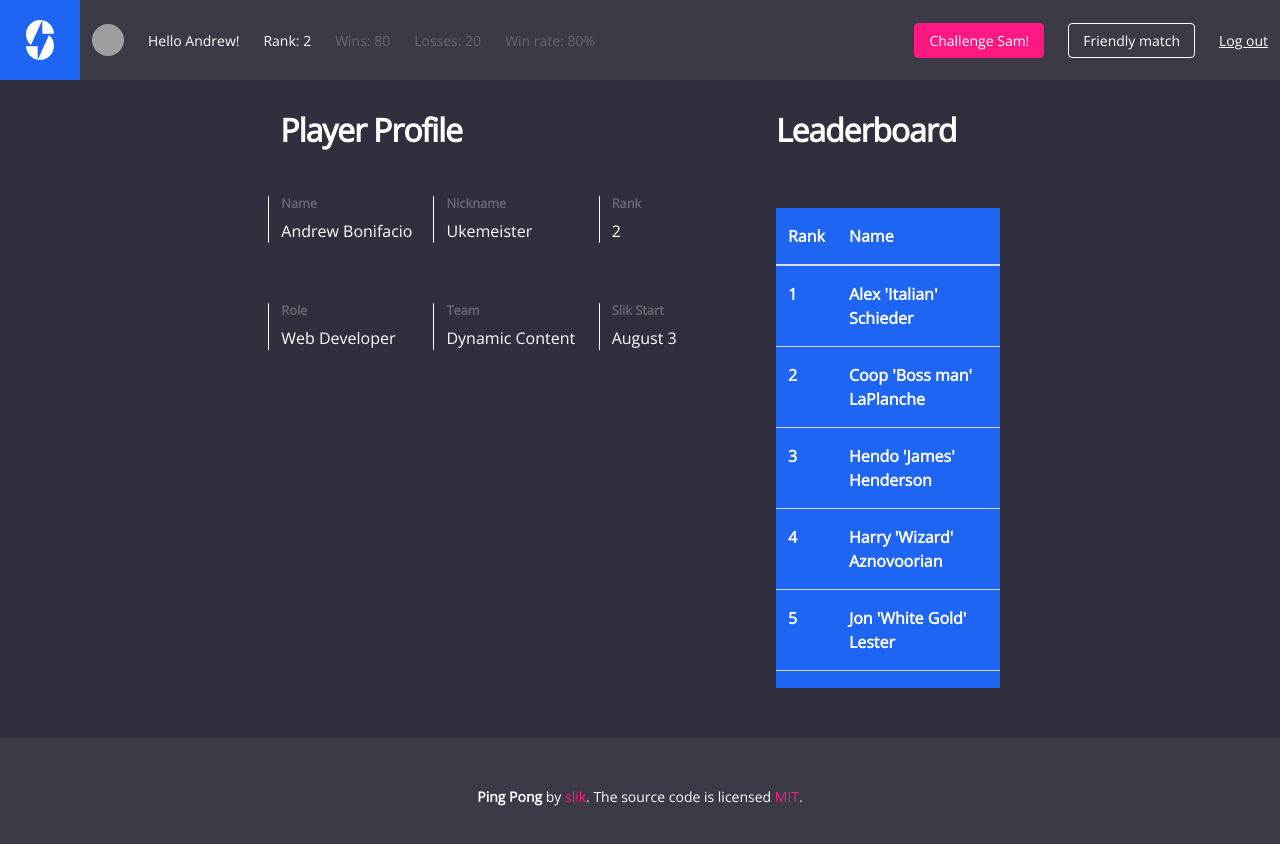
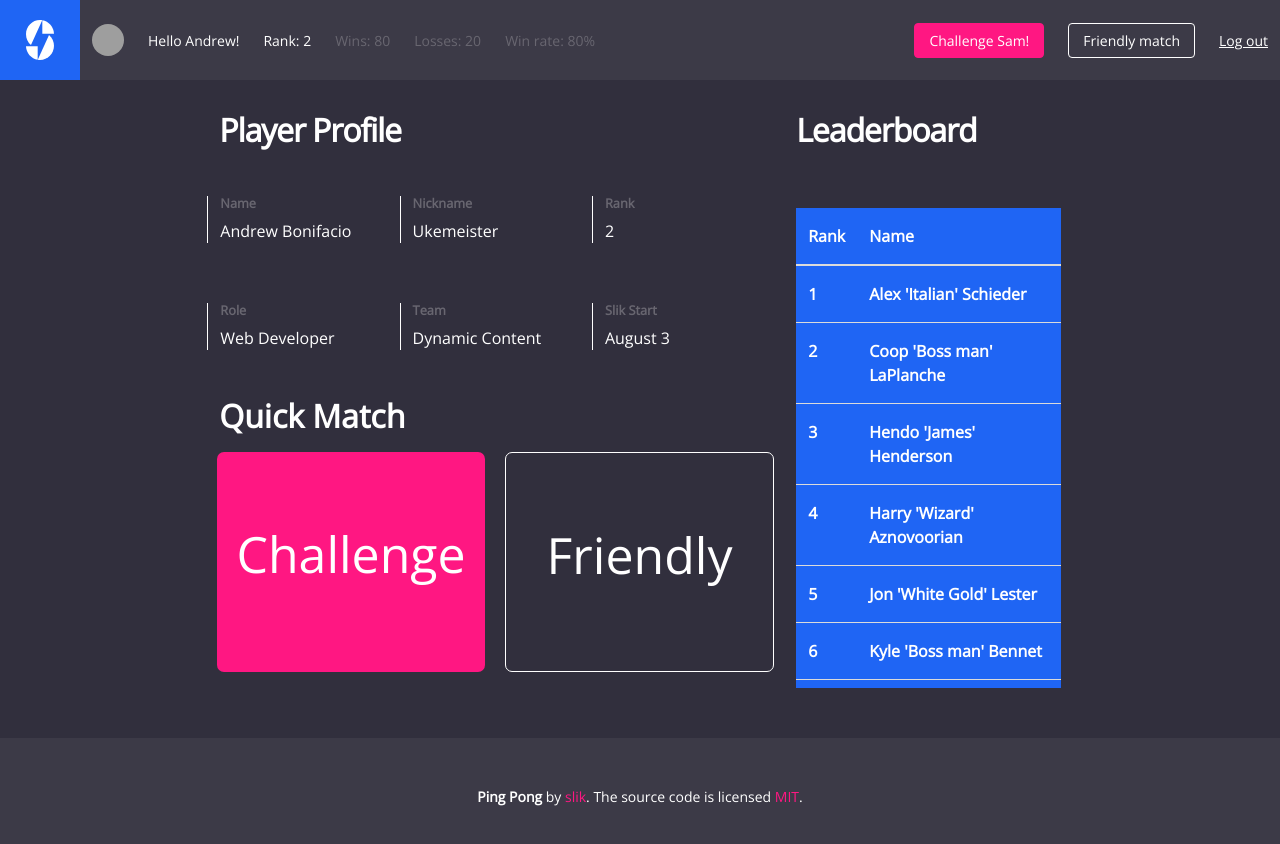
Before and after one commit to andrewslik/pingpongslik, a Vue app: page / in a window 1280 px wide. Shown: the top 844 px of the page. Built offline with nearby package versions, Linux system fonts and the light colour scheme; grey boxes are pictures that could not be loaded.

Commit message:
added buttons

```diff
--- a/src/components/Hero.vue
+++ b/src/components/Hero.vue
@@ -6,6 +6,7 @@
                     <div class="content">
                         <h1>Player Profile</h1>
                         <app-profile></app-profile>
+                        <app-quickgame></app-quickgame>
                     </div>
                 </div>
 
--- /dev/null
+++ b/src/components/QuickGame.vue
@@ -0,0 +1,66 @@
+<template>
+    <div>
+        <h1>Quick Match</h1>
+        <div class="columns">
+
+            <div class="column play">
+                <p>Challenge</p>
+            </div>
+            <div class="column challenge">
+                <p>Friendly</p>
+            </div>
+        </div>
+    </div>
+</template>
+
+<script>
+export default {
+
+}
+</script>
+
+<style lang="scss" scoped>
+h1 {
+    margin-top: 60px;
+    margin-bottom: 30px;
+    color: #fff;
+}
+p {
+    color: #fff;
+}
+.play, .challenge {
+    width: 90%;
+    height: 220px;
+    border-radius: 7px;
+    background: #FF1782;
+    margin: 0 10px;
+    p {
+        /* position: relative; */
+        /* top: 0; */
+        /* left: 0; */
+        /* right: 0; */
+        /* bottom: 0; */
+        /* height: 198px; */
+        margin: auto;
+        width: 100%;
+        text-align: center;
+        font-size: 50px;
+        line-height: 180px;
+    }
+}
+.challenge {
+    background: transparent;
+    border: 1px solid #fff;
+    &:hover {
+        background: #fff;
+        p {
+            color: #000;
+        }
+    }
+}
+.play {
+    &:hover {
+        background: #ec5199;
+    }
+}
+</style>
--- a/src/main.js
+++ b/src/main.js
@@ -11,6 +11,7 @@ import Footer from './components/shared/Footer.vue'
 import Hero from './components/Hero.vue'
 import Leaderboard from './components/Leaderboard.vue'
 import Profile from './components/Profile.vue'
+import QuickGame from './components/QuickGame.vue'
 
 Vue.config.productionTip = false
 Vue.component('app-nav', Nav)
@@ -20,6 +21,7 @@ Vue.component('app-footer', Footer)
 Vue.component('app-hero', Hero)
 Vue.component('app-leaderboard', Leaderboard)
 Vue.component('app-profile', Profile)
+Vue.component('app-quickgame', QuickGame)
 
 /* eslint-disable no-new */
 new Vue({
```
Also changed, not shown: 10 other files (tests, documents, lock files or other folders).
